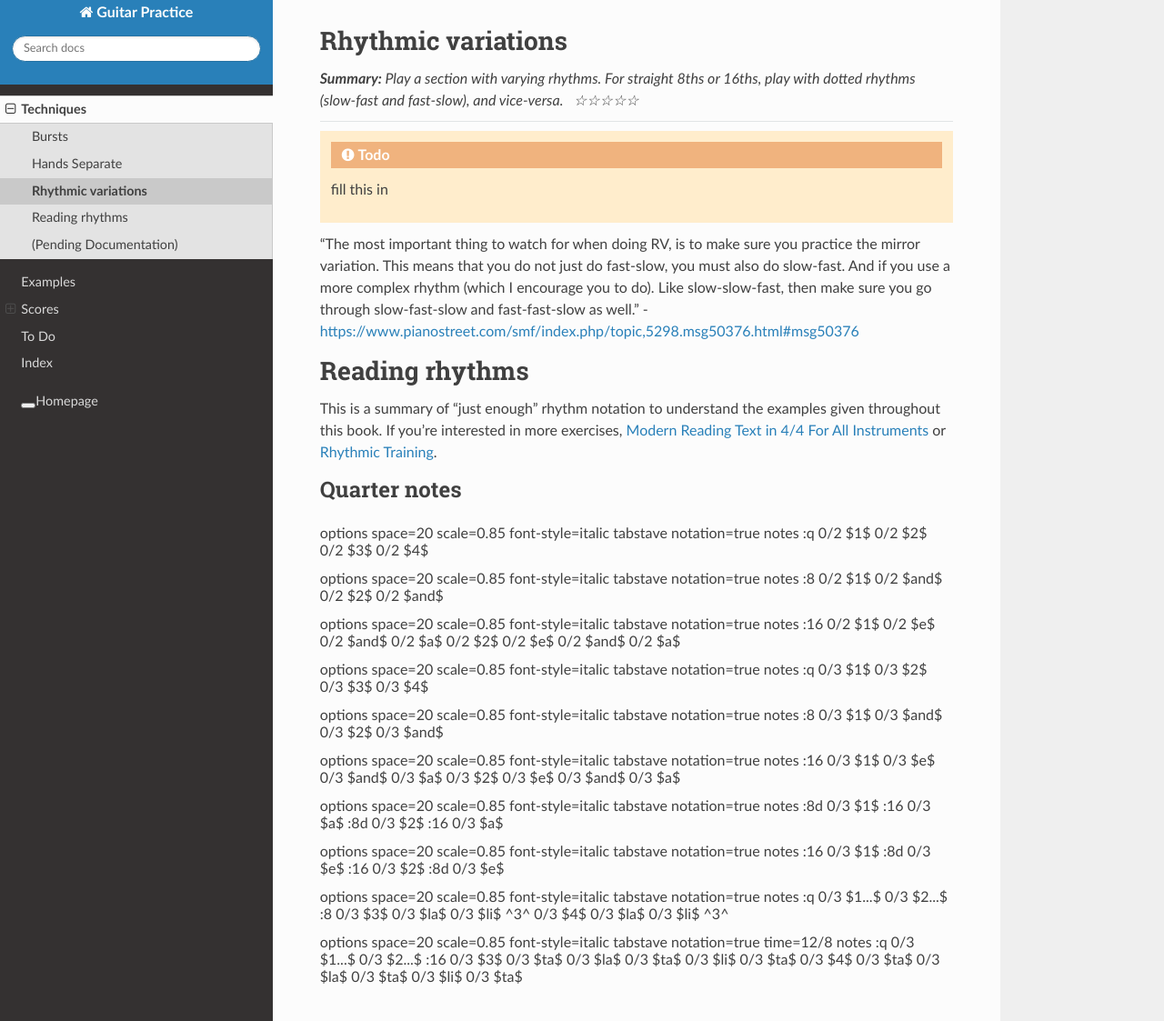
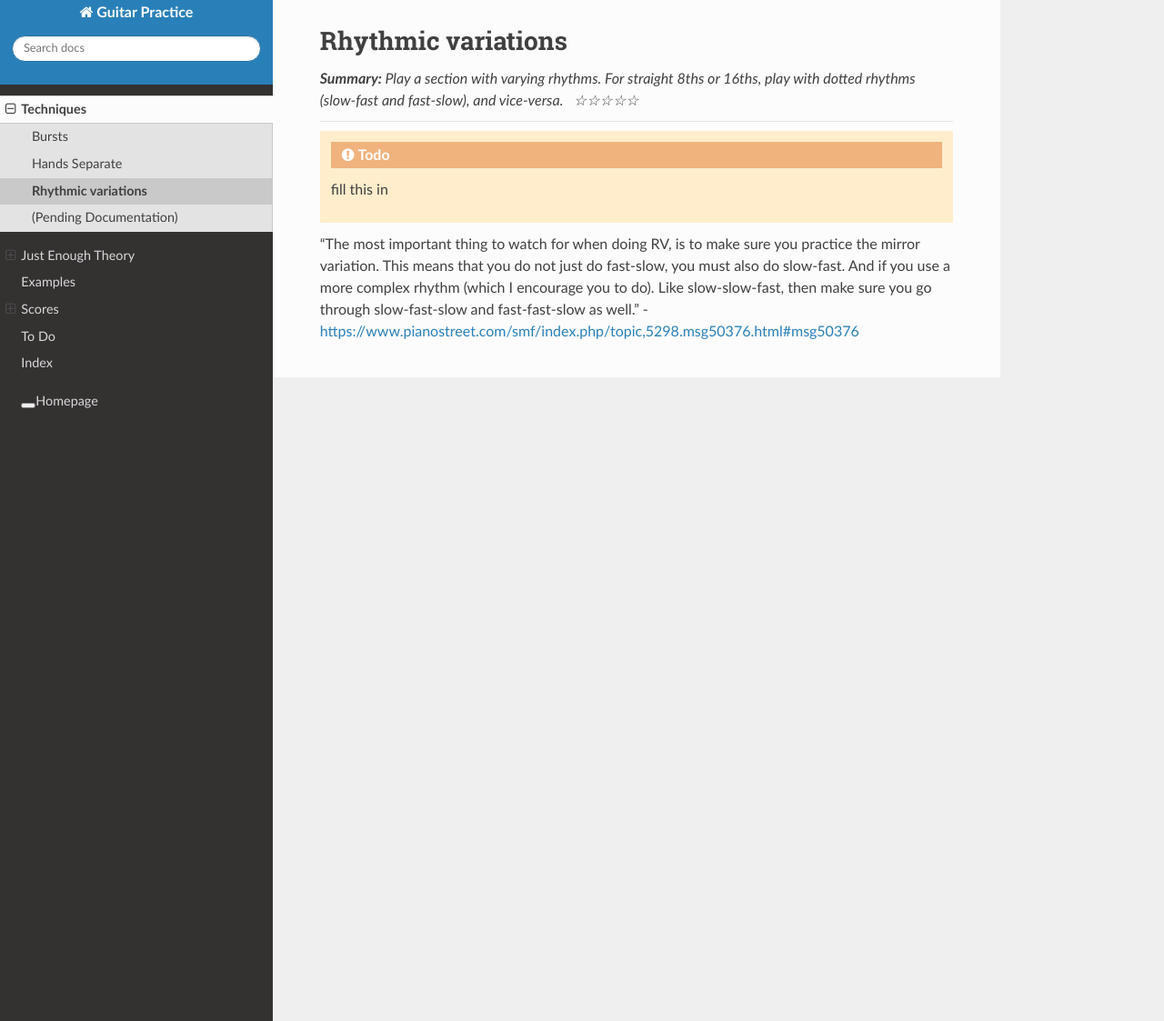
Before and after one commit to jzohrab/practicing-guitar, a Sphinx documentation site: the page built from docs/techniques/rhythmic-variations.rst, in a window 1280 px wide and 1123 px high. Shown: the whole window at 91% size. Built offline with Sphinx 7.4.7 and the Read the Docs theme 2.0.0, drawn with Linux system fonts in a browser that asks for light colours; a script that is not in the unit is left out.

Commit message:
Add theory section.

```diff
--- a/docs/index.rst
+++ b/docs/index.rst
@@ -15,6 +15,7 @@
    :glob:
 
    techniques/index
+   theory/index
    examples/index
    scores/index
    todo
--- a/docs/techniques/rhythmic-variations.rst
+++ b/docs/techniques/rhythmic-variations.rst
@@ -11,71 +11,3 @@
 .. todo:: fill this in
 
 "The most important thing to watch for when doing RV, is to make sure you practice the mirror variation. This means that you do not just do fast-slow, you must also do slow-fast. And if you use a more complex rhythm (which I encourage you to do). Like slow-slow-fast, then make sure you go through slow-fast-slow and fast-fast-slow as well." - https://www.pianostreet.com/smf/index.php/topic,5298.msg50376.html#msg50376
-
-Reading rhythms
-===============
-
-This is a summary of "just enough" rhythm notation to understand the examples given throughout this book.  If you're interested in more exercises, `Modern Reading Text in 4/4 For All Instruments <https://www.amazon.com/Modern-Reading-Text-All-Instruments/dp/0769233775>`_ or `Rhythmic Training <https://www.amazon.com/Rhythmic-Training-Robert-Starer/dp/0881889768>`_.
-
-Quarter notes
-*************
-
-.. vextab::
-   :width: 400
-
-   tabstave notation=true
-   notes :q 0/2 $1$ 0/2 $2$ 0/2 $3$ 0/2 $4$
-
-.. vextab::
-   :width: 400
-
-   tabstave notation=true
-   notes :8 0/2 $1$ 0/2 $and$ 0/2 $2$ 0/2 $and$
-
-.. vextab::
-   :width: 400
-
-   tabstave notation=true
-   notes :16 0/2 $1$ 0/2 $e$ 0/2 $and$ 0/2 $a$ 0/2 $2$ 0/2 $e$ 0/2 $and$ 0/2 $a$
-
-.. vextab::
-   :width: 400
-
-   tabstave notation=true
-   notes :q 0/3 $1$ 0/3 $2$ 0/3 $3$ 0/3 $4$
-
-.. vextab::
-   :width: 400
-
-   tabstave notation=true
-   notes :8 0/3 $1$ 0/3 $and$ 0/3 $2$ 0/3 $and$
-
-.. vextab::
-   :width: 400
-
-   tabstave notation=true
-   notes :16 0/3 $1$ 0/3 $e$ 0/3 $and$ 0/3 $a$ 0/3 $2$ 0/3 $e$ 0/3 $and$ 0/3 $a$
-
-.. vextab::
-   :width: 400
-
-   tabstave notation=true
-   notes :8d 0/3 $1$ :16 0/3 $a$ :8d 0/3 $2$ :16 0/3 $a$
-
-.. vextab::
-   :width: 400
-
-   tabstave notation=true
-   notes :16 0/3 $1$ :8d 0/3 $e$ :16 0/3 $2$ :8d 0/3 $e$
-
-.. vextab::
-   :width: 400
-
-   tabstave notation=true
-   notes :q 0/3 $1...$ 0/3 $2...$ :8 0/3 $3$ 0/3 $la$ 0/3 $li$ ^3^ 0/3 $4$ 0/3 $la$ 0/3 $li$ ^3^
-
-.. vextab::
-   :width: 600
-
-   tabstave notation=true time=12/8
-   notes :q 0/3 $1...$ 0/3 $2...$ :16 0/3 $3$ 0/3 $ta$ 0/3 $la$ 0/3 $ta$ 0/3 $li$ 0/3 $ta$ 0/3 $4$ 0/3 $ta$ 0/3 $la$ 0/3 $ta$ 0/3 $li$ 0/3 $ta$
--- /dev/null
+++ b/docs/theory/reading-rhythms.rst
@@ -0,0 +1,63 @@
+Reading rhythms
+===============
+
+*Just enough* notation for you to read any examples in this book.  (There's more to this topic: ties, rests, tuples, etc.)
+
+The basics
+**********
+
+.. vextab::
+   :width: 400
+
+   tabstave notation=true
+   notes :q 0/2 $1$ 0/2 $2$ 0/2 $3$ 0/2 $4$
+
+.. vextab::
+   :width: 400
+
+   tabstave notation=true
+   notes :8 0/2 $1$ 0/2 $and$ 0/2 $2$ 0/2 $and$
+
+.. vextab::
+   :width: 400
+
+   tabstave notation=true
+   notes :16 0/2 $1$ 0/2 $e$ 0/2 $and$ 0/2 $a$ 0/2 $2$ 0/2 $e$ 0/2 $and$ 0/2 $a$
+
+Dotted rhythms
+**************
+
+.. vextab::
+   :width: 400
+
+   tabstave notation=true
+   notes :8d 0/3 $1$ :16 0/3 $a$ :8d 0/3 $2$ :16 0/3 $a$
+
+.. vextab::
+   :width: 400
+
+   tabstave notation=true
+   notes :16 0/3 $1$ :8d 0/3 $e$ :16 0/3 $2$ :8d 0/3 $e$
+
+Triplets
+********
+
+.. vextab::
+   :width: 400
+
+   tabstave notation=true
+   notes :q 0/3 $1...$ 0/3 $2...$ :8 0/3 $3$ 0/3 $la$ 0/3 $li$ ^3^ 0/3 $4$ 0/3 $la$ 0/3 $li$ ^3^
+
+.. vextab::
+   :width: 600
+
+   tabstave notation=true time=12/8
+   notes :q 0/3 $1...$ 0/3 $2...$ :16 0/3 $3$ 0/3 $ta$ 0/3 $la$ 0/3 $ta$ 0/3 $li$ 0/3 $ta$ 0/3 $4$ 0/3 $ta$ 0/3 $la$ 0/3 $ta$ 0/3 $li$ 0/3 $ta$
+
+More drills
+***********
+
+There are lots of books and tutorials out there for reading rhythms.  Some I like are:
+
+* `Modern Reading Text in 4/4 For All Instruments <https://www.amazon.com/Modern-Reading-Text-All-Instruments/dp/0769233775>`_
+* `Rhythmic Training <https://www.amazon.com/Rhythmic-Training-Robert-Starer/dp/0881889768>`_
```
Also changed, not shown: docs/theory/index.rst (added, +9 -0 lines).
